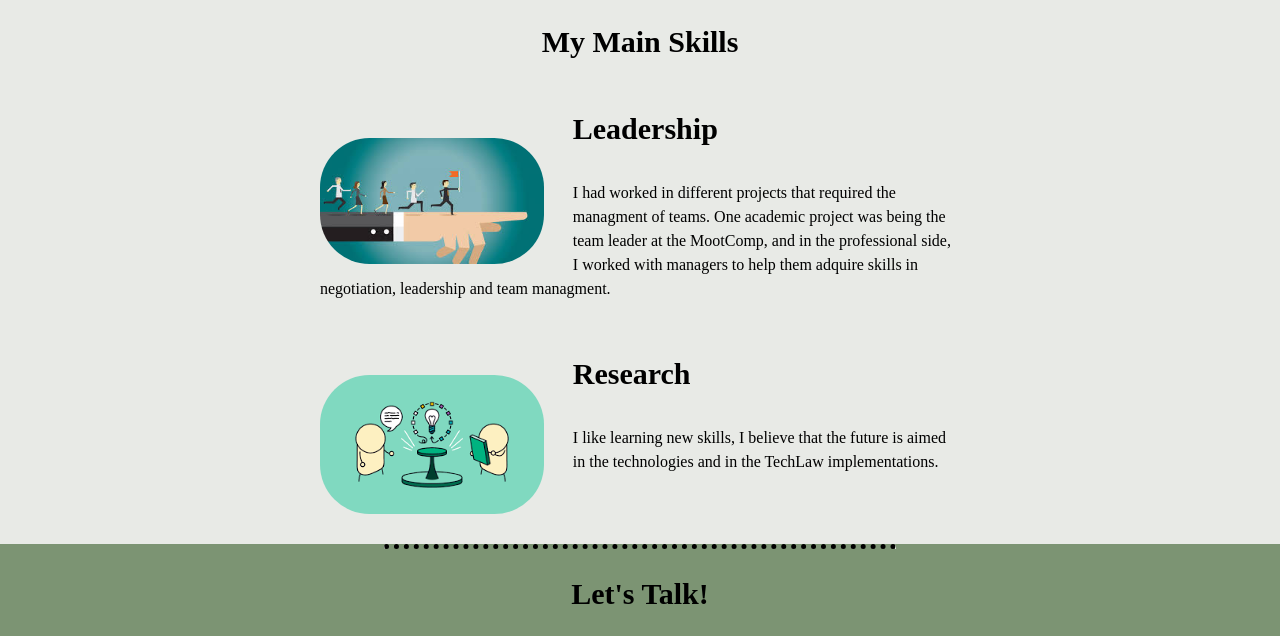
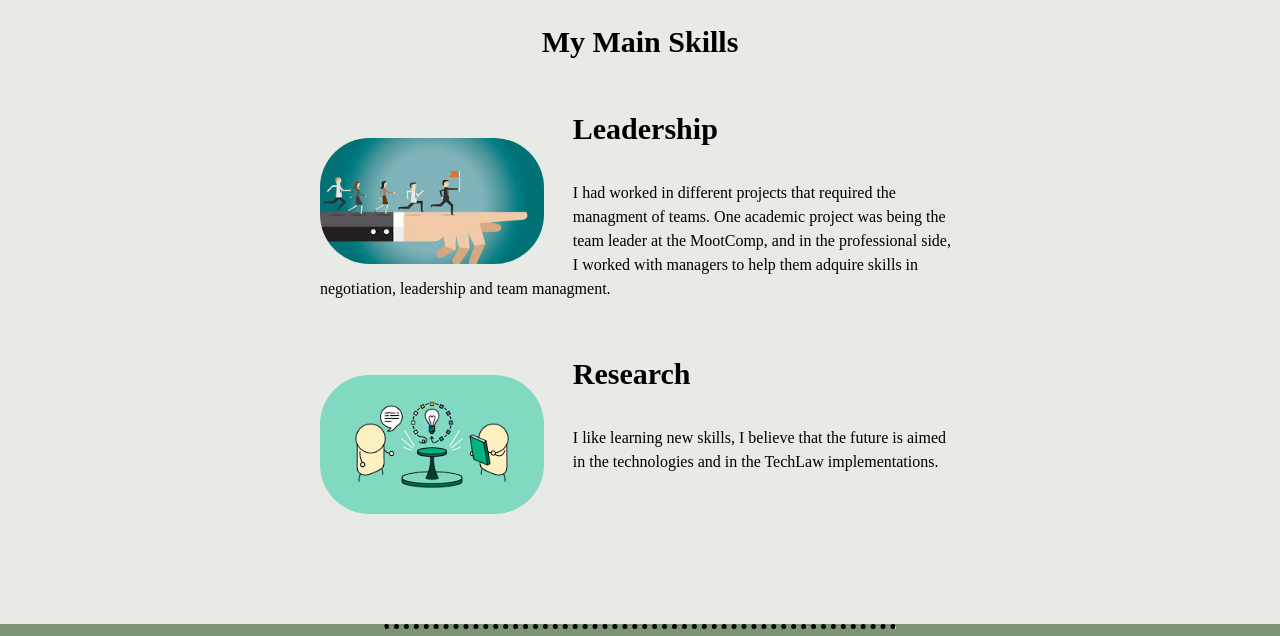
Before and after one commit to Danrub98/Professional-Portafolio, a plain HTML site: page index.html in a window 1280 px wide. Shown: the part 1525-2161 px from the top of the page. Drawn offline with Linux system fonts and the light colour scheme.

Commit message:
Fixed the CSS

```diff
--- a/code/assets/stylesheet.css
+++ b/code/assets/stylesheet.css
@@ -154,7 +154,7 @@ h4{
 
 .skillsSection{
     background-color: #e8eae6;
-    padding-bottom: 70px;
+    padding-bottom: 150px;
 }
 
 .skill{
```
